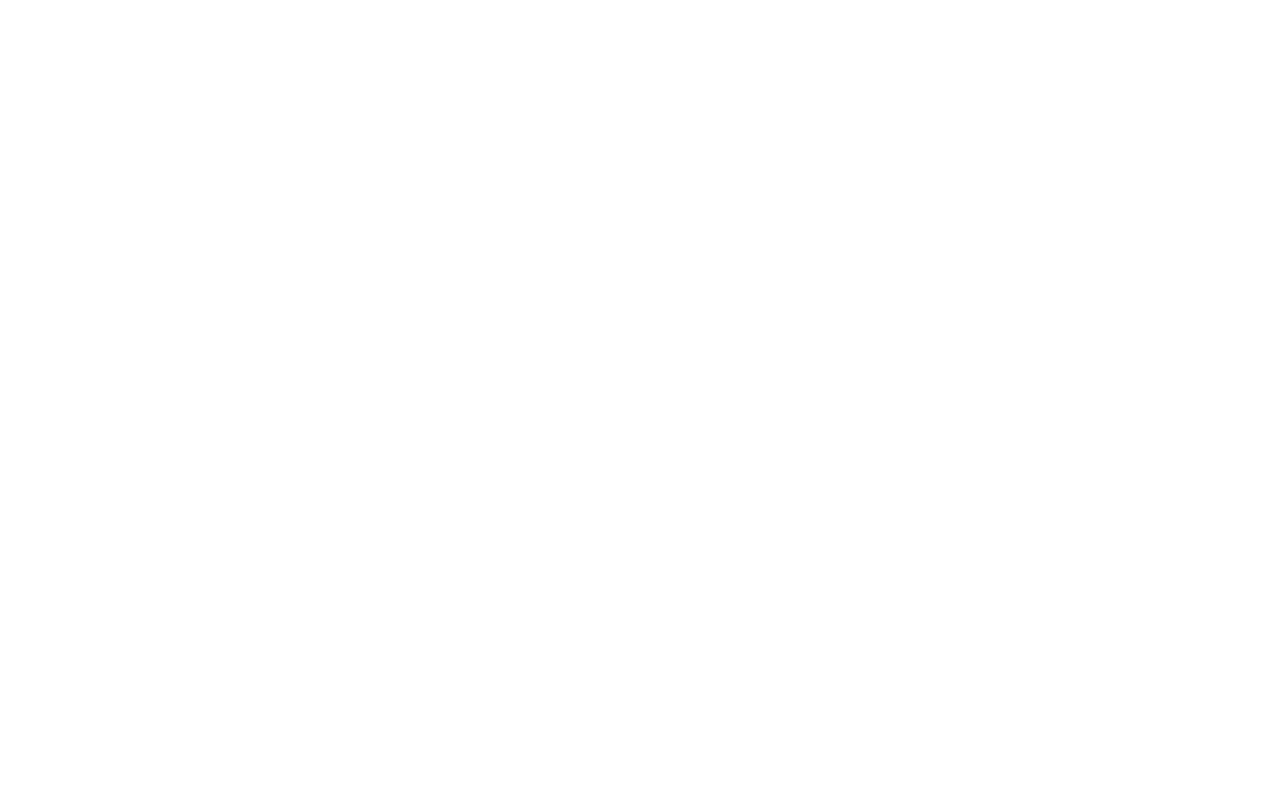
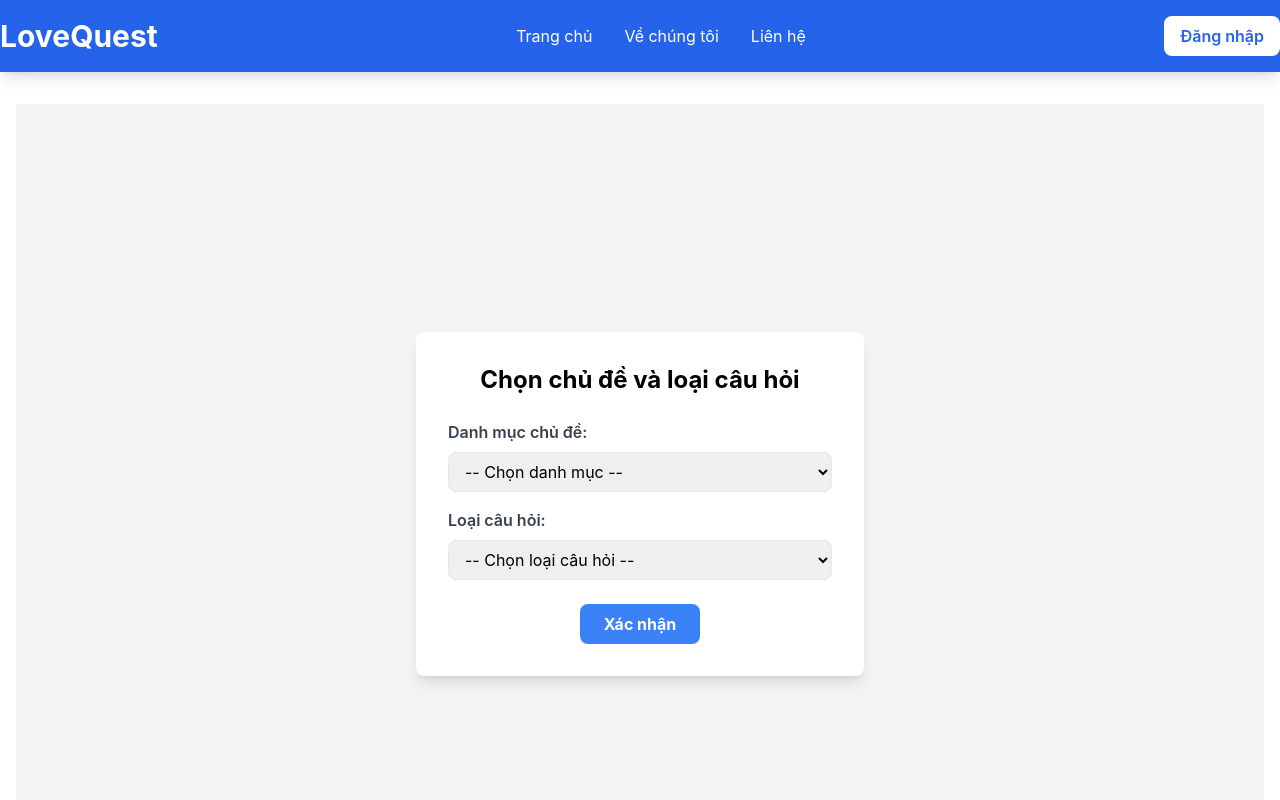
Before and after one commit to CrisJason7/LoveQuest, a React (Create React App) app: page /category in a window 1280 px wide. Before the commit this address had no page. Shown: the top 800 px of the page. Built offline with nearby package versions, Linux system fonts and the light colour scheme.

Commit message:
Category page

```diff
--- /dev/null
+++ b/src/containers/CategoryContainer.tsx
@@ -0,0 +1,32 @@
+import React, { useState } from "react";
+import Category from "../pages/Category/Category";
+
+const CategoryContainer: React.FC = () => {
+  const [category, setCategory] = useState("");
+  const [questionType, setQuestionType] = useState("");
+
+  // Các danh mục chủ đề câu hỏi
+  const categories = ["Tình yêu", "Gia đình", "Công việc", "Sở thích"];
+
+  // Các loại câu hỏi
+  const questionTypes = ["Nam", "Nữ", "Chung"];
+
+  // Xử lý xác nhận
+  const handleConfirm = () => {
+    alert(`Danh mục: ${category}, Loại câu hỏi: ${questionType}`);
+  };
+
+  return (
+    <Category
+      category={category}
+      setCategory={setCategory}
+      questionType={questionType}
+      setQuestionType={setQuestionType}
+      categories={categories}
+      questionTypes={questionTypes}
+      handleConfirm={handleConfirm}
+    />
+  );
+};
+
+export default CategoryContainer;
--- /dev/null
+++ b/src/pages/Category/Category.tsx
@@ -0,0 +1,82 @@
+import React from "react";
+
+interface CategoryProps {
+  category: string;
+  setCategory: (value: string) => void;
+  questionType: string;
+  setQuestionType: (value: string) => void;
+  categories: string[];
+  questionTypes: string[];
+  handleConfirm: () => void;
+}
+
+const Category: React.FC<CategoryProps> = ({
+  category,
+  setCategory,
+  questionType,
+  setQuestionType,
+  categories,
+  questionTypes,
+  handleConfirm
+}) => {
+  return (
+    <div className="min-h-screen bg-gray-100 flex flex-col justify-center items-center">
+      <div className="bg-white p-8 rounded-lg shadow-lg max-w-md w-full">
+        <h1 className="text-2xl font-bold mb-6 text-center">
+          Chọn chủ đề và loại câu hỏi
+        </h1>
+
+        {/* Chọn danh mục chủ đề */}
+        <div className="mb-4">
+          <label className="block text-gray-700 font-semibold mb-2">
+            Danh mục chủ đề:
+          </label>
+          <select
+            value={category}
+            onChange={e => setCategory(e.target.value)}
+            className="w-full px-3 py-2 border rounded-lg focus:outline-none focus:ring-2 focus:ring-blue-500"
+          >
+            <option value="">-- Chọn danh mục --</option>
+            {categories.map(cat => (
+              <option key={cat} value={cat}>
+                {cat}
+              </option>
+            ))}
+          </select>
+        </div>
+
+        {/* Chọn loại câu hỏi */}
+        <div className="mb-4">
+          <label className="block text-gray-700 font-semibold mb-2">
+            Loại câu hỏi:
+          </label>
+          <select
+            value={questionType}
+            onChange={e => setQuestionType(e.target.value)}
+            className="w-full px-3 py-2 border rounded-lg focus:outline-none focus:ring-2 focus:ring-blue-500"
+          >
+            <option value="">-- Chọn loại câu hỏi --</option>
+            {questionTypes.map(type => (
+              <option key={type} value={type}>
+                {type}
+              </option>
+            ))}
+          </select>
+        </div>
+
+        {/* Nút xác nhận */}
+        <div className="flex justify-center mt-6">
+          <button
+            className="bg-blue-500 hover:bg-blue-700 text-white font-bold py-2 px-6 rounded-lg transition-all duration-300"
+            onClick={handleConfirm}
+            disabled={!category || !questionType} // Disable nút nếu chưa chọn đủ
+          >
+            Xác nhận
+          </button>
+        </div>
+      </div>
+    </div>
+  );
+};
+
+export default Category;
--- a/src/routes/AppRoutes.tsx
+++ b/src/routes/AppRoutes.tsx
@@ -2,6 +2,7 @@
 import { BrowserRouter as Router, Routes, Route } from "react-router-dom";
 import HomeContainer from "../containers/HomeContainer";
 import MainLayout from "../layouts/MainLayout";
+import CategoryContainer from "../containers/CategoryContainer";
 
 const AppRoutes: React.FC = () => {
   return (
@@ -9,6 +10,7 @@
       <Routes>
         <Route element={<MainLayout />}>
           <Route path="/" element={<HomeContainer />} />
+          <Route path="/category" element={<CategoryContainer />} />
         </Route>
       </Routes>
     </Router>
```
